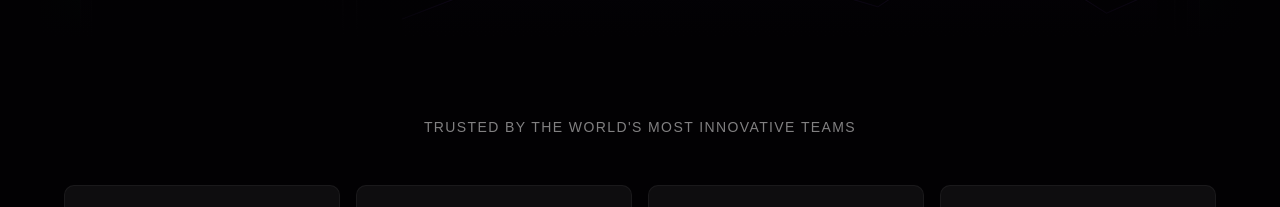
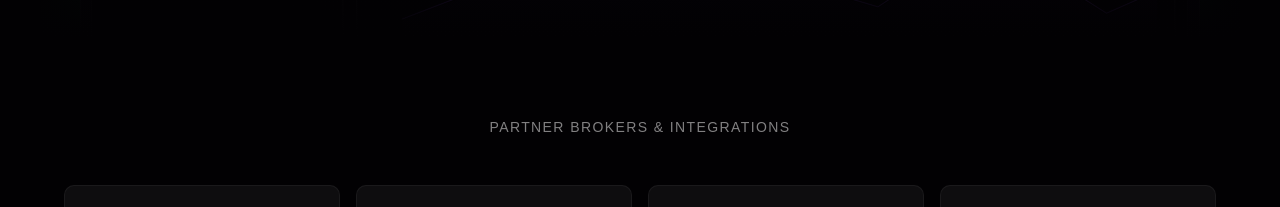
Before and after one commit to le-dat/zentrix-landingpage, a Next.js app: page / in a window 1280 px wide. Shown: the part 1259-1466 px from the top of the page. Built offline with nearby package versions, Linux system fonts and the light colour scheme.

Commit message:
feat(landing): tweak companies section
Made-with: Cursor

```diff
--- a/components/landing/CompaniesSection.tsx
+++ b/components/landing/CompaniesSection.tsx
@@ -25,7 +25,7 @@ export function CompaniesSection() {
           transition={{ duration: 0.5 }}
           className="text-center text-sm text-white/50 tracking-widest uppercase mb-12"
         >
-          Trusted by the world&apos;s most innovative teams
+          Partner brokers & integrations
         </motion.p>
 
         {/* Logo grid */}
```
